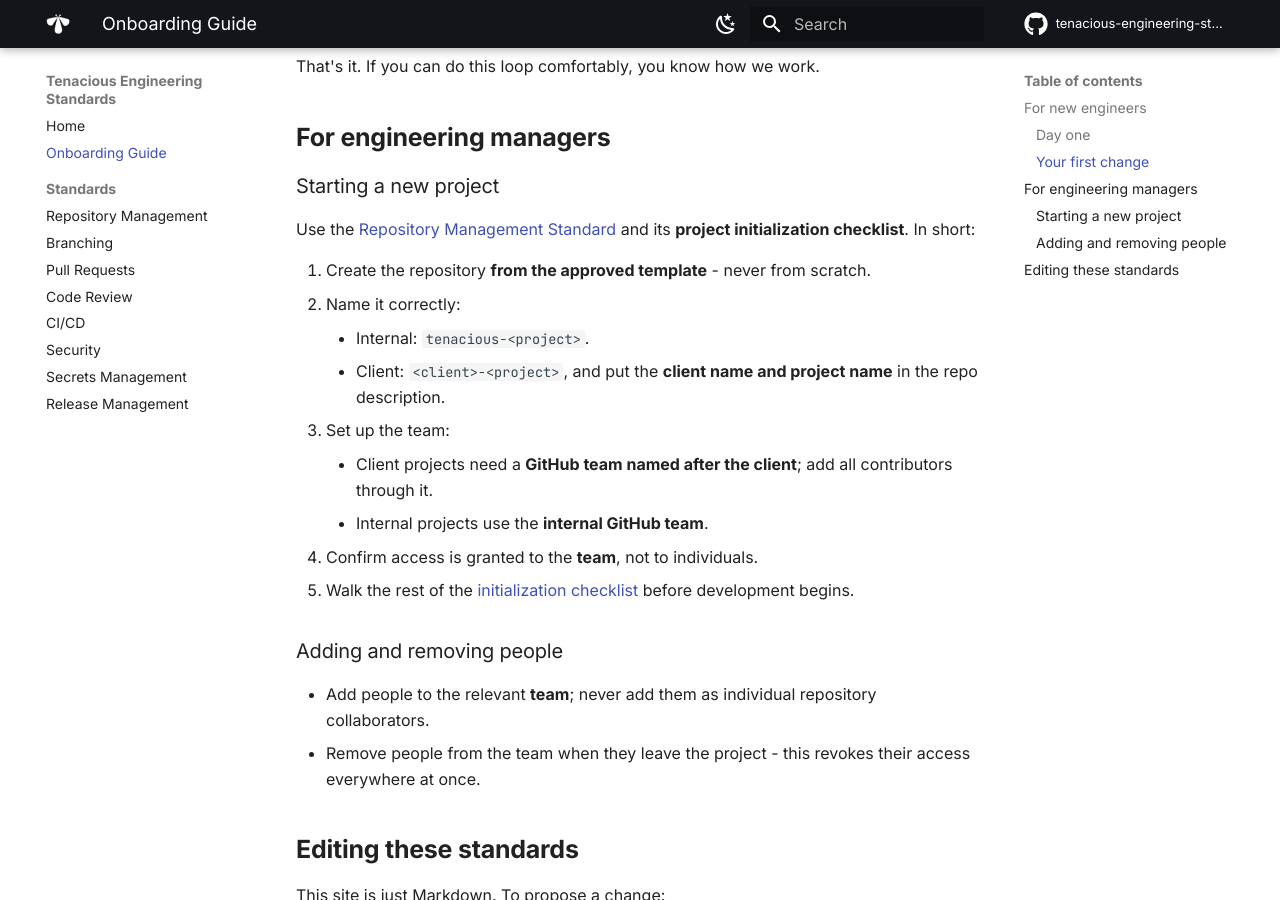
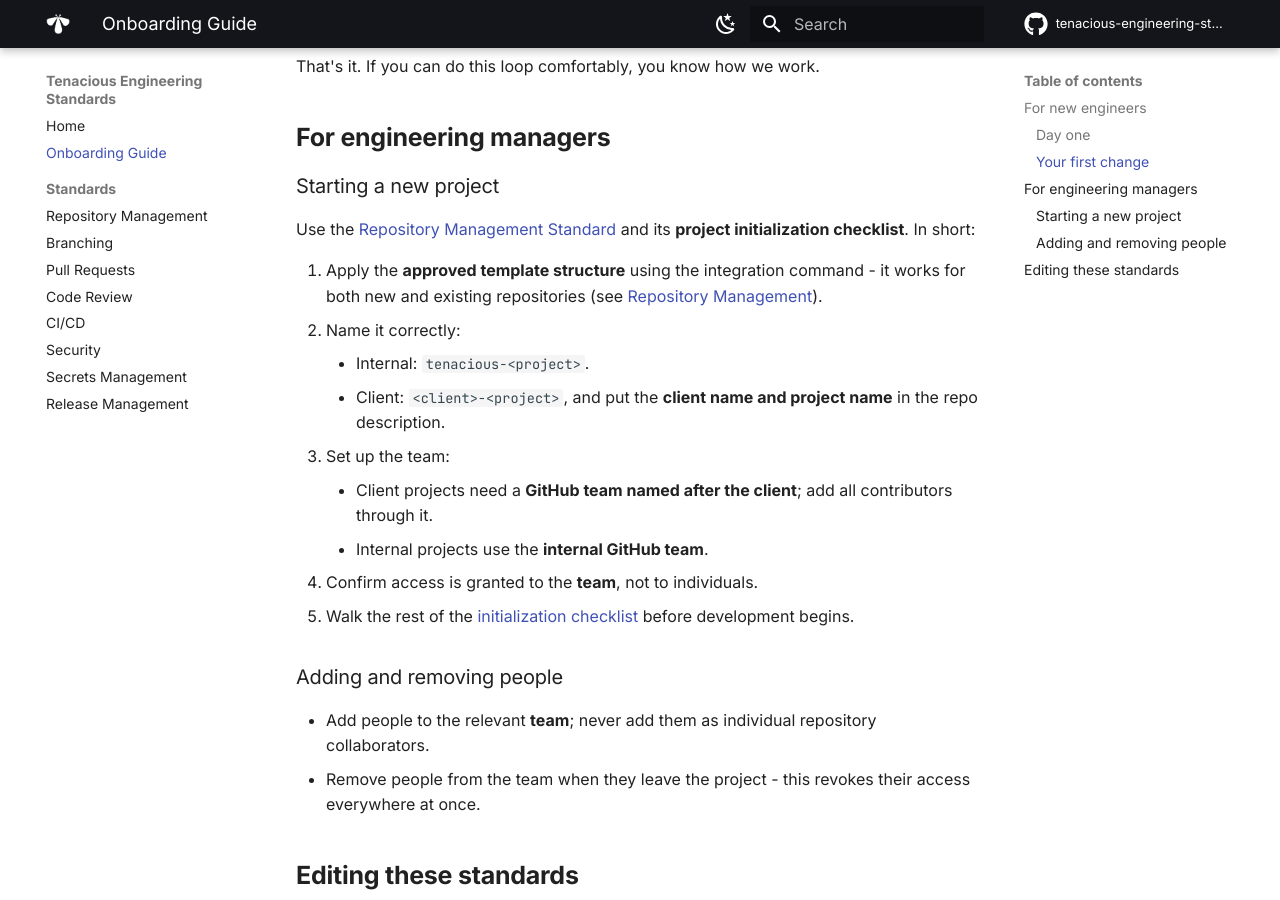
Before and after one commit to NuryeNigusMekonen/tenacious-engineering-standards, an MkDocs documentation site: the page built from docs/onboarding-guide.md, in a window 1280 px wide and 900 px high, scrolled down 1089 px. Built offline with MkDocs 1.6.1 and Material for MkDocs 9.7.7, drawn with Linux system fonts in a browser that asks for light colours; comment, search, counter and statistics services are not loaded.

Commit message:
Align home and onboarding pages with template-integration policy; fix repo link

```diff
--- a/docs/onboarding-guide.md
+++ b/docs/onboarding-guide.md
@@ -42,7 +42,8 @@ That's it. If you can do this loop comfortably, you know how we work.
 Use the [Repository Management Standard](repository-management-standard.md) and its
 **project initialization checklist**. In short:
 
-1. Create the repository **from the approved template** - never from scratch.
+1. Apply the **approved template structure** using the integration command - it works for both new and
+   existing repositories (see [Repository Management](repository-management-standard.md#integrating-the-template)).
 2. Name it correctly:
     - Internal: `tenacious-<project>`.
     - Client: `<client>-<project>`, and put the **client name and project name** in the repo description.
@@ -63,7 +64,7 @@ Use the [Repository Management Standard](repository-management-standard.md) and
 This site is just Markdown. To propose a change:
 
 1. Branch from `main`.
-2. Edit or add a file in [`docs/`](https://github.com/tenacious/tenacious-engineering-standards/tree/main/docs).
+2. Edit or add a file in [`docs/`](https://github.com/NuryeNigusMekonen/tenacious-engineering-standards/tree/main/docs).
 3. If you add a page, register it under `nav:` in `mkdocs.yml`.
 4. Open a PR following the [Pull Request Standard](pull-request-standard.md).
 
```
Also changed, not shown: docs/index.md (+1 -1 lines).
